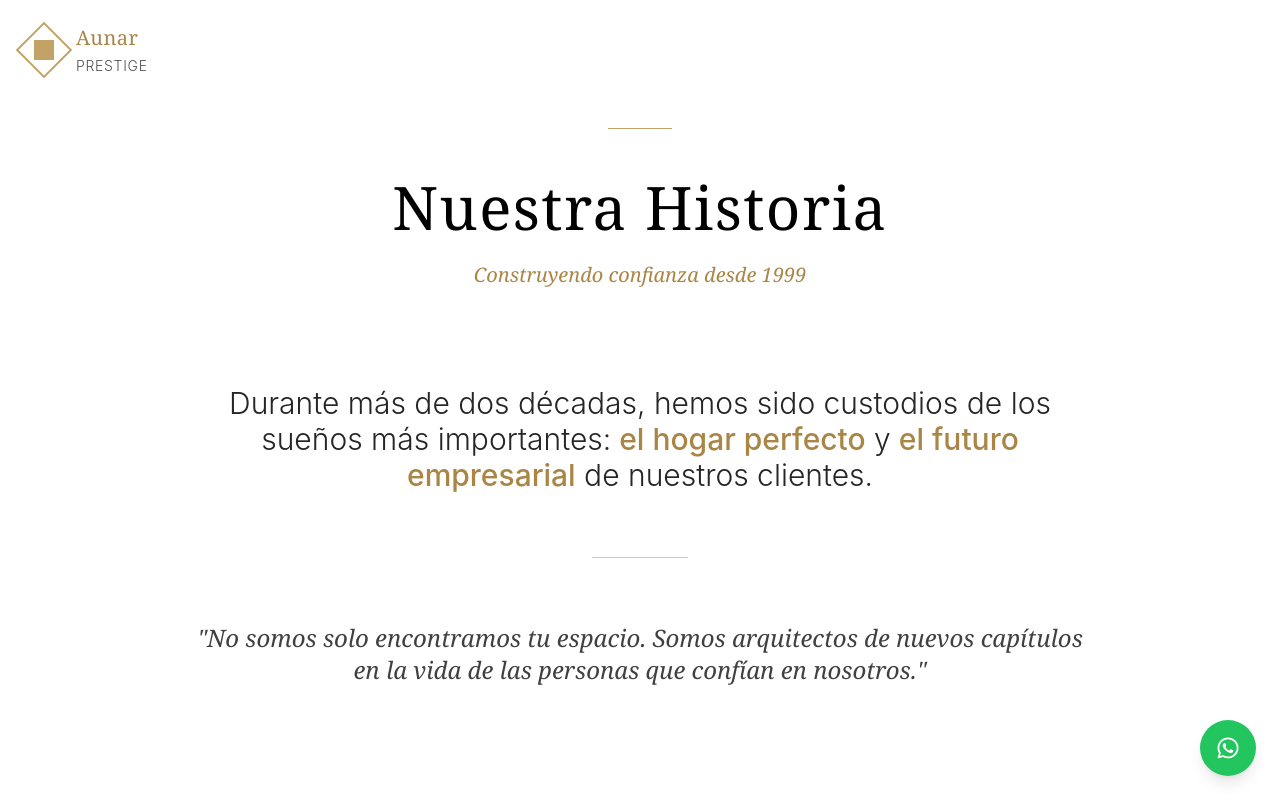
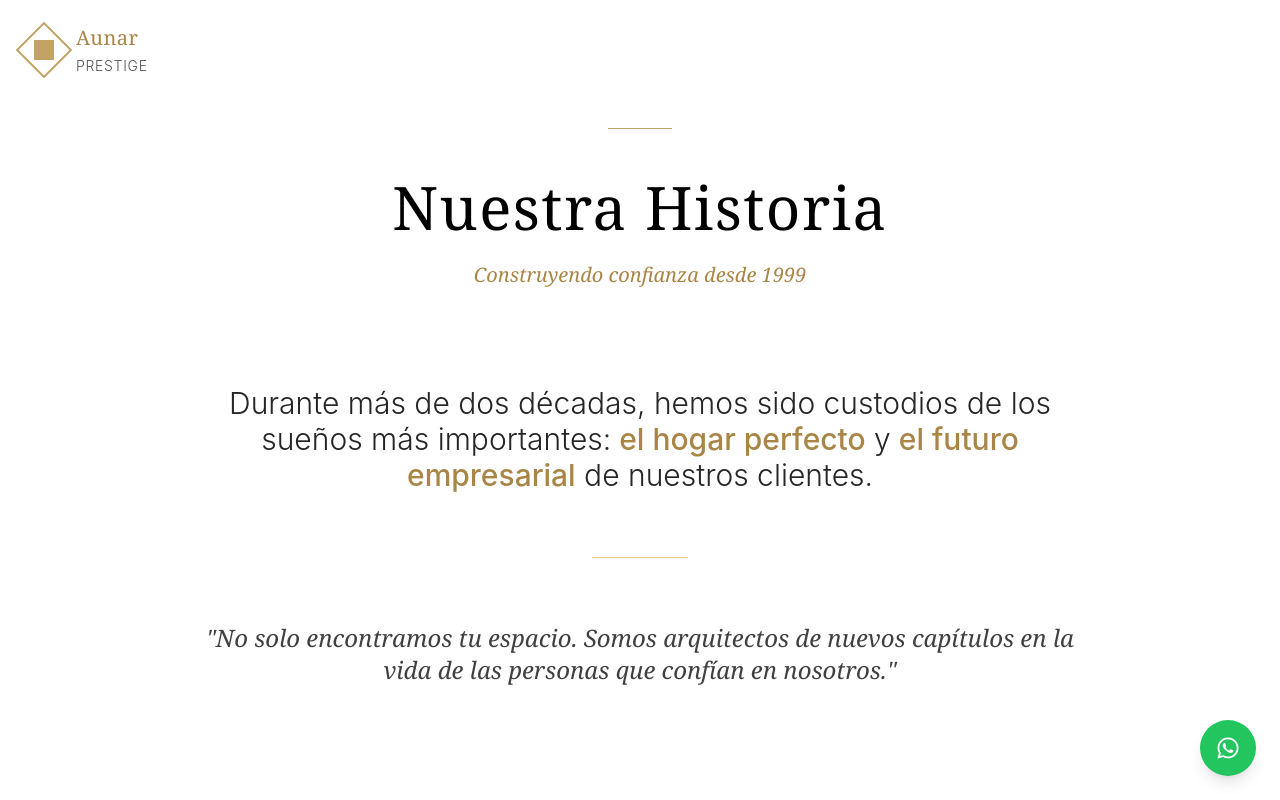
Before and after one commit to michelldenjoy/inmo, a React (Vite) app: page /about in a window 1280 px wide. Shown: the top 800 px of the page. Built offline with nearby package versions, Linux system fonts and the light colour scheme.

Commit message:
upload contact

```diff
--- a/package.json
+++ b/package.json
@@ -13,7 +13,7 @@
     "@googlemaps/react-wrapper": "^1.2.0",
     "animejs": "^4.1.3",
     "keen-slider": "^6.8.6",
-    "lucide-react": "^0.536.0",
+    "lucide-react": "^0.544.0",
     "motion": "^12.23.12",
     "react": "^19.1.0",
     "react-dom": "^19.1.0",
--- a/src/Pages/About.jsx
+++ b/src/Pages/About.jsx
@@ -47,7 +47,7 @@
             <div className="w-24 h-px bg-gold-300 mx-auto my-16"></div>
 
             <blockquote className="font-serif text-xl md:text-2xl text-elegant-gray-700 italic font-light leading-relaxed">
-              "No somos solo encontramos tu espacio. Somos arquitectos de nuevos capítulos
+              "No solo encontramos tu espacio. Somos arquitectos de nuevos capítulos
               en la vida de las personas que confían en nosotros."
             </blockquote>
           </div>
--- a/src/Pages/Contacto.jsx
+++ b/src/Pages/Contacto.jsx
@@ -62,7 +62,7 @@
           <div className="grid grid-cols-1 lg:grid-cols-2 gap-8">
             {/* Formulario */}
             <div className="bg-white/90 backdrop-blur-sm p-12 md:p-16 rounded-[2rem] shadow-2xl border border-white/50">
-              {/* Header elegante */}
+              {/* Header */}
               <div className="text-center mb-12">
                 <div className="inline-flex items-center justify-center w-16 h-16 bg-gradient-to-br from-[#c3a265] to-[#b89554] rounded-full mb-6 shadow-lg">
                   <Home className="w-8 h-8 text-white" />
@@ -135,12 +135,12 @@
                   <div className="absolute left-0 bottom-0 h-0.5 w-0 bg-gradient-to-r from-[#c3a265] to-[#b89554] transition-all duration-500 peer-focus:w-full"></div>
                 </div>
 
-                {/* Tipo de propiedad con iconos */}
+                {/* Tipo de propiedad */}
                 <div className="space-y-6">
                   <label className="block text-gray-600 text-lg font-light tracking-wide">
                     Tipo de propiedad de interés
                   </label>
-                  <div className="grid grid-cols-1 md:grid-cols-3 gap-4">
+                  <div className="grid grid-cols-1 md:grid-cols-2 gap-4">
                     {[
                       { value: "vivienda", label: "Vivienda de lujo", icon: Home },
                       { value: "comercio", label: "Local comercial", icon: Building },
@@ -184,7 +184,7 @@
                   <div className="absolute left-0 bottom-0 h-0.5 w-0 bg-gradient-to-r from-[#c3a265] to-[#b89554] transition-all duration-500 peer-focus:w-full"></div>
                 </div>
 
-                {/* Botón elegante */}
+                {/* Botón submit */}
                 <div className="text-center pt-8">
                   <button
                     type="submit"
```
Also changed, not shown: 2 other files (tests, documents, lock files or other folders).
